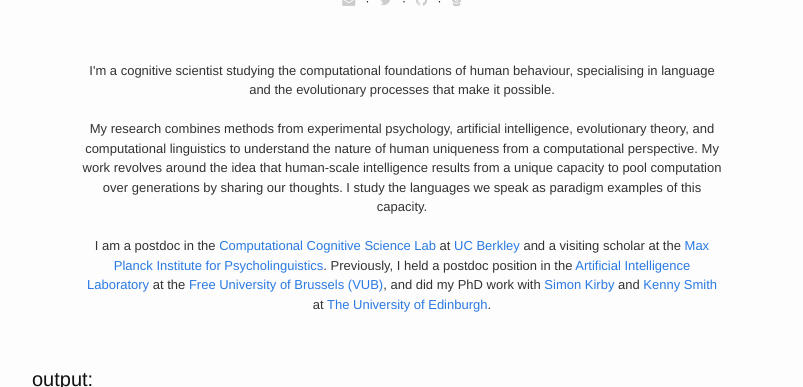
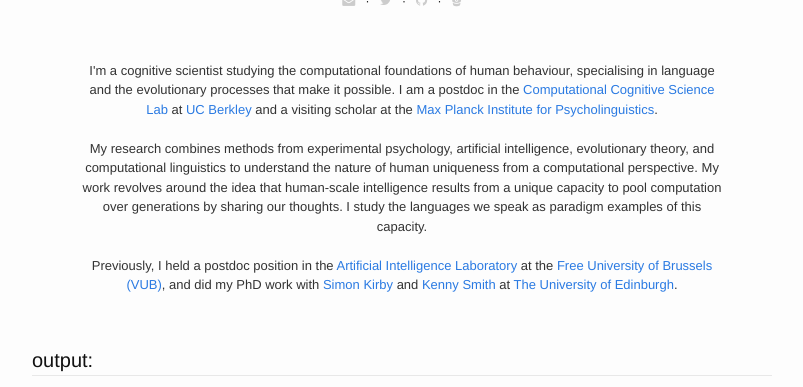
Before and after one commit to billdthompson/billdthompson.github.io, a Jekyll site: the page built from index.html, in a window 1280 px wide, cut to the strip 411-798 px from the top of the page. Shown: the whole strip, without its empty margins (238-1041 px from the left). Built offline with Jekyll 4.4.1, drawn with Linux system fonts in a browser that asks for light colours; nearby versions of some CDN libraries; some web fonts are replaced; some of the changed lines change nothing that is shown.

Commit message:
refactoring blurb

```diff
--- a/index.html
+++ b/index.html
@@ -21,7 +21,7 @@
   </div>
 
   <div align="center" class = "site-description">
-  I'm a cognitive scientist studying the computational foundations of human behaviour, specialising in language and the evolutionary processes that make it possible.
+  I'm a cognitive scientist studying the computational foundations of human behaviour, specialising in language and the evolutionary processes that make it possible. I am a postdoc in the <a href = "https://cocosci.berkeley.edu/">Computational Cognitive Science Lab</a> at <a href = "http://psychology.berkeley.edu/">UC Berkley</a> and a visiting scholar at the <a href = "http://www.mpi.nl/">Max Planck Institute for Psycholinguistics</a>.
 
   <br/>
   <br/>
@@ -31,7 +31,7 @@
   <br/>
   <br/>
 
-  I am a postdoc in the <a href = "https://cocosci.berkeley.edu/">Computational Cognitive Science Lab</a> at <a href = "http://psychology.berkeley.edu/">UC Berkley</a> and a visiting scholar at the <a href = "http://www.mpi.nl/">Max Planck Institute for Psycholinguistics</a>. Previously, I held a postdoc position in the <a href = "https://ai.vub.ac.be/">Artificial Intelligence Laboratory</a> at the <a href = "https://www.vub.ac.be/en/">Free University of Brussels (VUB)</a>, and did my PhD work with <a href = "http://www.lel.ed.ac.uk/~simon/">Simon Kirby</a> and <a href = "http://www.lel.ed.ac.uk/~kenny/">Kenny Smith</a> at <a href = "http://www.lel.ed.ac.uk/cle/">The University of Edinburgh</a>.
+  Previously, I held a postdoc position in the <a href = "https://ai.vub.ac.be/">Artificial Intelligence Laboratory</a> at the <a href = "https://www.vub.ac.be/en/">Free University of Brussels (VUB)</a>, and did my PhD work with <a href = "http://www.lel.ed.ac.uk/~simon/">Simon Kirby</a> and <a href = "http://www.lel.ed.ac.uk/~kenny/">Kenny Smith</a> at <a href = "http://www.lel.ed.ac.uk/cle/">The University of Edinburgh</a>.
 
 
 
```
